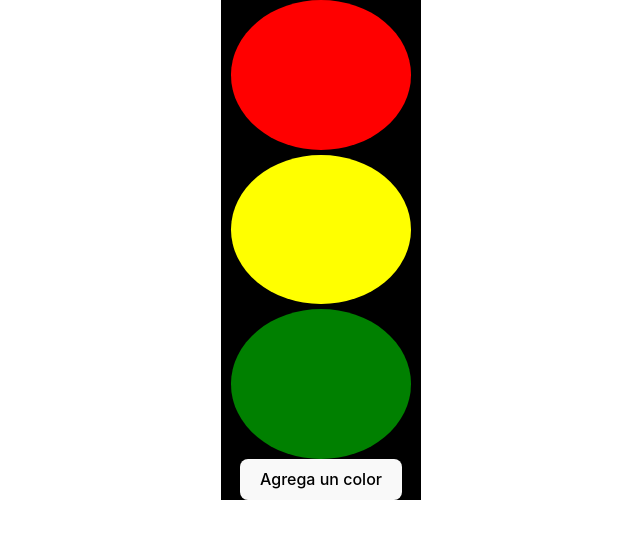
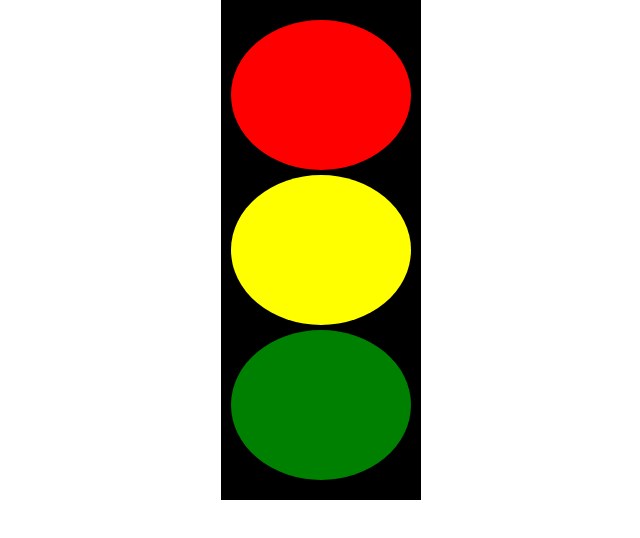
Before and after one commit to Navarroseb/trafficlight_practice, a React (Vite) app: page / in a window 1280 px wide. Shown: the top 538 px of the page, without its empty margins (529-1169 px from the left). Built offline with nearby package versions, Linux system fonts and the light colour scheme.

Commit message:
Finished

```diff
--- a/src/App.jsx
+++ b/src/App.jsx
@@ -21,11 +21,7 @@ function App() {
         <div className={`greenlight ${color === 'greenlight' ? 'glow' : ''}`}
           onClick={() => colorEvent('greenlight')}>
         </div>
-        <button onClick={ () =>{
-          console.log("Hiciste Clic")
-        }}>
-        Agrega un color
-      </button>
+
       </div>
 
     </>
```
